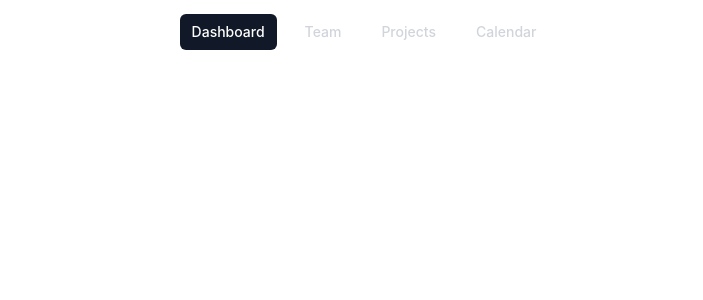
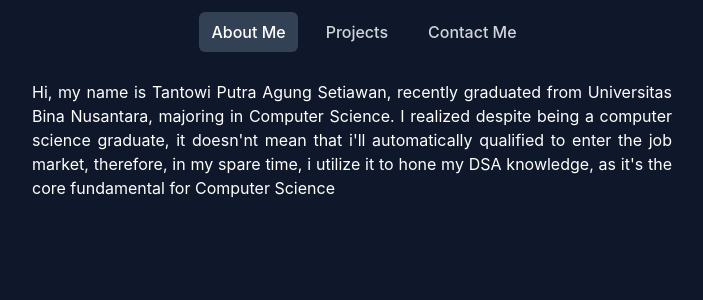
Before and after one commit to TantowiPutra/Github-Portfolio, a React (Create React App) app: page / in a window 1280 px wide. Shown: the top 300 px of the page, without its empty margins (288-991 px from the left). Built offline with nearby package versions, Linux system fonts and the light colour scheme.

Commit message:
About me Component

```diff
--- a/public/index.html
+++ b/public/index.html
@@ -26,7 +26,7 @@
     -->
     <title>React App</title>
   </head>
-  <body class="bg-gray-800">
+  <body class="bg-slate-900">
     <noscript>You need to enable JavaScript to run this app.</noscript>
     <div id="root"></div>
 
--- a/src/App.js
+++ b/src/App.js
@@ -1,10 +1,12 @@
 import './App.css';
-import Example from './components/navbar.js'
+import Navbar from './components/Navbar.js'
+import AboutMe from './components/AboutMe.js';
 
 function App() {
   return (
     <div>
-        <Example />
+        <Navbar />
+        <AboutMe />
     </div>
   );
 }
--- /dev/null
+++ b/src/components/AboutMe.js
@@ -0,0 +1,26 @@
+import { Disclosure } from '@headlessui/react'
+
+export default function AboutMe() {
+    return (
+        <Disclosure as="nav">
+            {({ open }) => (
+                <>
+                <div className="container text-white mx-auto flex items-center justify-center w-6/12" >
+                    <div className="title flex flex-col items-center justify-center">
+                        {/* <h1 className='text-xl mt-3 border-b-4 border-white p-3'>About Me</h1>  */}
+                        <div className="content mt-4 text-justify">
+                            Hi, my name is Tantowi Putra Agung Setiawan, recently graduated from Universitas Bina Nusantara, majoring in Computer Science.
+                            I realized despite being a computer science graduate, it doesn'nt mean that i'll automatically qualified to enter the job market,
+                            therefore, in my spare time, i utilize it to hone my DSA knowledge, as it's the core fundamental for Computer Science
+                        </div>
+                    </div>
+
+                    <div className='w-fit'>
+
+                    </div>
+                </div>
+                </>
+            )}
+        </Disclosure>
+    )
+}
--- a/src/components/footer.js
+++ b/src/components/footer.js
@@ -0,0 +1 @@
+import { Disclosure } from '@headlessui/react'
--- a/src/components/navbar.js
+++ b/src/components/navbar.js
@@ -3,17 +3,16 @@ import { Disclosure } from '@headlessui/react'
 import { Bars3Icon, XMarkIcon } from '@heroicons/react/24/outline'
 
 const navigation = [
-  { name: 'Dashboard', href: '#', current: true },
-  { name: 'Team', href: '#', current: false },
+  { name: 'About Me', href: '#', current: true },
   { name: 'Projects', href: '#', current: false },
-  { name: 'Calendar', href: '#', current: false },
+  { name: 'Contact Me', href: '#', current: false },
 ]
 
 function classNames(...classes) {
   return classes.filter(Boolean).join(' ')
 }
 
-export default function Example() {
+export default function Navbar() {
   return (
     <Disclosure as="nav" className="bg-opacity-0">
       {({ open }) => (
@@ -40,8 +39,8 @@ export default function Example() {
                         key={item.name}
                         href={item.href}
                         className={classNames(
-                          item.current ? 'bg-gray-900 text-white' : 'text-gray-300 hover:bg-gray-700 hover:text-white',
-                          'rounded-md px-3 py-2 text-sm font-medium'
+                          item.current ? 'bg-slate-700 text-white' : 'text-gray-300 hover:bg-slate-800 hover:text-white',
+                          'rounded-md px-3 py-2 text-md font-medium'
                         )}
                         aria-current={item.current ? 'page' : undefined}
                       >
--- /dev/null
+++ b/src/components/sub-components/Heading.js
@@ -0,0 +1,5 @@
+export default function Header() {
+    return (
+        <div></div>
+    )
+}
--- a/tailwind.config.js
+++ b/tailwind.config.js
@@ -1,8 +1,9 @@
 /** @type {import('tailwindcss').Config} */
 module.exports = {
   content: [
-    "./src/**/*.{js,jsx,ts,tsx}",
-    "./public/*.{js,jsx,ts,tsx}"
+    "./src/**/*.{html,js,jsx,ts,tsx}",
+    "./src/**/**/*.{html,js,jsx,ts,tsx}",
+    "./public/*.{html,js,jsx,ts,tsx}"
   ],
   theme: {
     extend: {},
```
